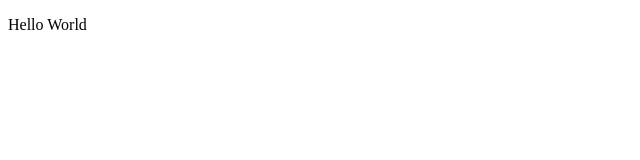
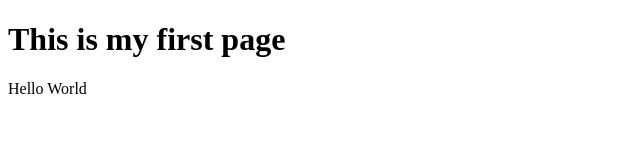
Before and after one commit to zeeshanyousaf93/hello-world, a plain HTML site: page index.html in a window 1280 px wide. Shown: the whole page, without its empty margins (0-640 px from the left). Drawn offline with Linux system fonts and the light colour scheme.

Commit message:
Title added in code

```diff
--- a/index.html
+++ b/index.html
@@ -4,6 +4,7 @@
         <title>Exercise Class 5</title>
     </head>
     <body>
+        <h1>This is my first page</h1>
         <p>Hello World</p>
     </body>
 </html>
```
